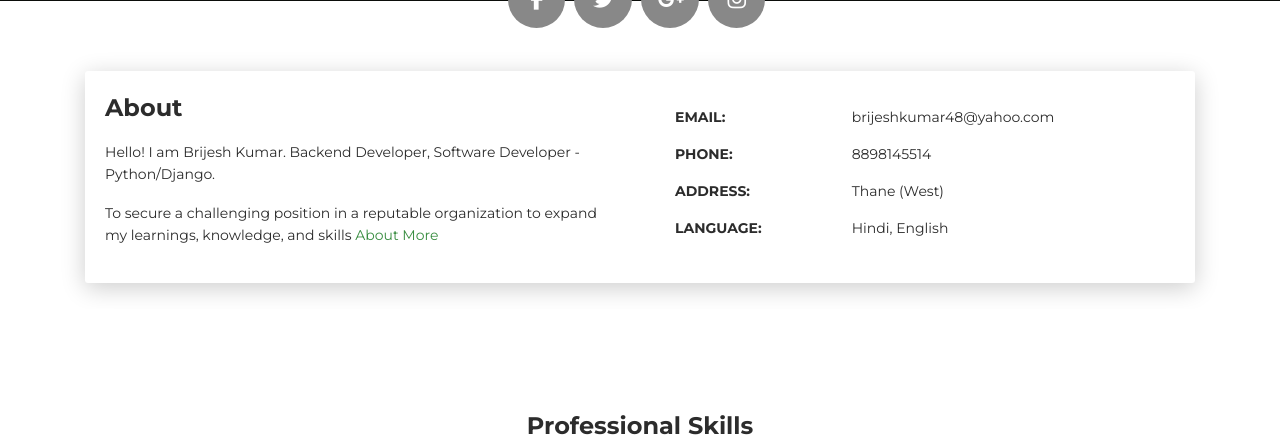
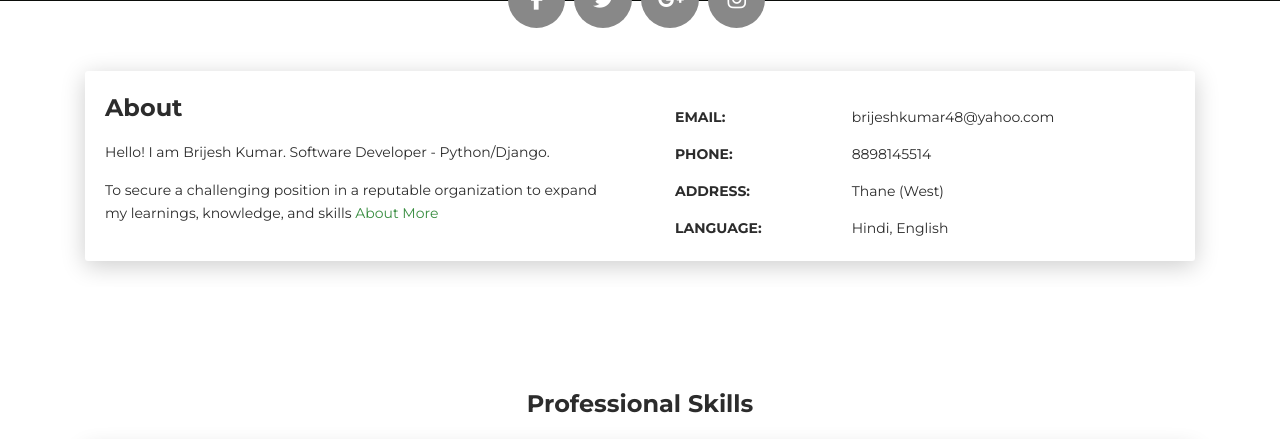
Before and after one commit to brijeshkumar48/firstRepository, a Django app: page /person-detail/ in a window 1280 px wide. Shown: the part 549-988 px from the top of the page. Run offline with Django 3.2, Linux system fonts and the light colour scheme; data comes from the database, SQL or seed files in the repository; some libraries are stand-ins or nearby versions.

Commit message:
changes in pdfchanges

```diff
--- a/userProfile/templates/userProfile/details.html
+++ b/userProfile/templates/userProfile/details.html
@@ -69,7 +69,7 @@
         <div class="col-lg-6 col-md-12">
           <div class="card-body">
             <div class="h4 mt-0 title">About</div>
-            <p>Hello! I am {{person_data.name}}. Backend Developer, {{person_data.others}}.</p>
+            <p>Hello! I am {{person_data.name}}. {{person_data.others}}.</p>
             <p>{{person_data.objective}} <a href="#" target="_blank">About More</a></p>
           </div>
         </div>
--- a/userProfile/views.py
+++ b/userProfile/views.py
@@ -39,7 +39,7 @@ def download(request):
     resp = f"{settings.MEDIA_ROOT}" + str(user_details.pdf)
     with open(resp, 'rb') as pdf:
         response = HttpResponse(pdf.read(),content_type='application/pdf')
-        response['Content-Disposition'] = 'filename=invoice_school_sfa.pdf'
+        response['Content-Disposition'] = 'filename=brijesh_resume.pdf'
         return response
 
 
```
